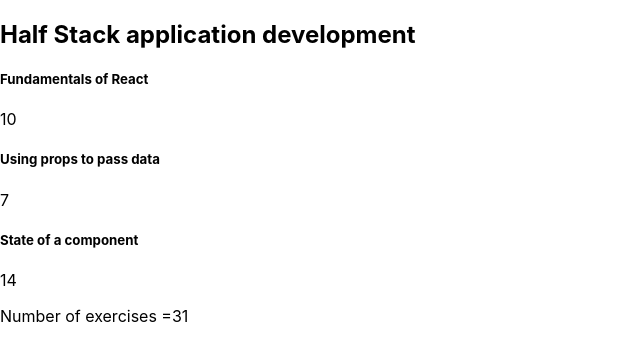
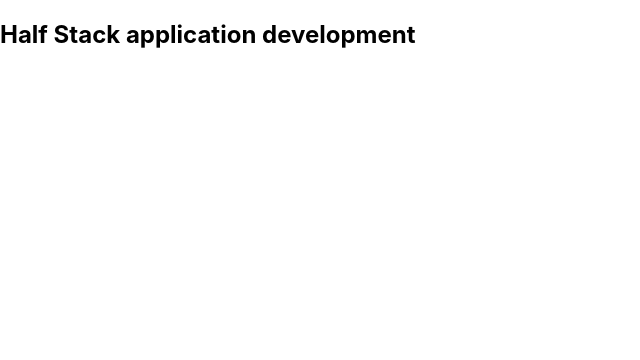
Before and after one commit to pelumi454/FullStackOpen, a React (Create React App) app in the folder IntroToReact/: page / in a window 1280 px wide. Shown: the top 360 px of the page, without its empty margins (0-640 px from the left). Built offline with nearby package versions, Linux system fonts and the light colour scheme.

Commit message:
create parts as an object in the array

```diff
--- a/IntroToReact/src/App.js
+++ b/IntroToReact/src/App.js
@@ -5,21 +5,36 @@
 
 const App = () => {
   const course = "Half Stack application development";
-  const part1 = "Fundamentals of React";
-  const exercises1 = 10;
-  const part2 = "Using props to pass data";
-  const exercises2 = 7;
-  const part3 = "State of a component";
-  const exercises3 = 14;
-  const age = 23;
+  const parts = [
+    {
+      name: "Fundamentals of React",
+      exercises: 10,
+    },
+    {
+      name: "Using props to pass data",
+      exercises: 7,
+    },
+    {
+      name: "State of a component",
+      exercises: 14,
+    },
+  ];
+  // const course = "Half Stack application development";
+  // const part1 = "Fundamentals of React";
+  // const exercises1 = 10;
+  // const part2 = "Using props to pass data";
+  // const exercises2 = 7;
+  // const part3 = "State of a component";
+  // const exercises3 = 14;
+  // const age = 23;
 
   return (
     <div>
       <Header course={course} />
-      <Content part1={part1} exercises1={exercises1} />
-      <Content part2={part2} exercises2={exercises2} />
+      <Content parts={parts} />
+      {/* <Content part2={part2} exercises2={exercises2} />
       <Content part3={part3} exercises3={exercises3} />
-      <Total total={exercises1 + exercises2 + exercises3}/>
+      <Total total={exercises1 + exercises2 + exercises3}/> */}
     </div>
   );
 };
```
